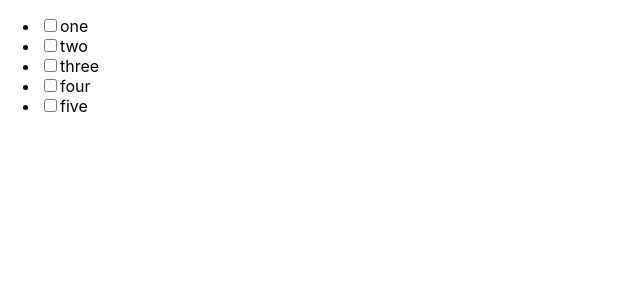
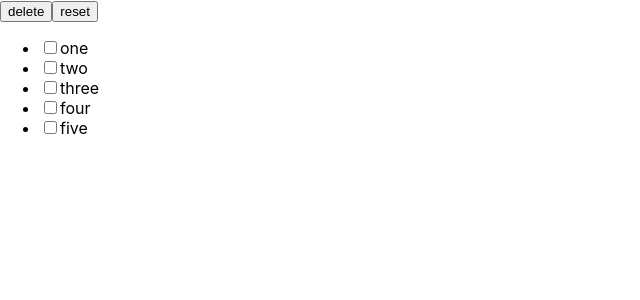
Before and after one commit to Anan014/AppleSeeds-React, a React (Create React App) app: page / in a window 1280 px wide. Shown: the top 300 px of the page, without its empty margins (0-640 px from the left). Built offline with nearby package versions, Linux system fonts and the light colour scheme.

Commit message:
ex18.4 done

```diff
--- /dev/null
+++ b/src/components/17.React_Function_Components/18.4-MarkingAndDeleting/Button.jsx
@@ -0,0 +1,16 @@
+import React from 'react';
+
+function Button({value,handelOnClick}) {
+
+    return (
+        <div>
+            <input
+            type="button"
+            onClick={handelOnClick}
+            value={value}
+            />
+        </div>
+    );
+}
+
+export default Button;
--- a/src/components/17.React_Function_Components/18.4-MarkingAndDeleting/Index18D4.jsx
+++ b/src/components/17.React_Function_Components/18.4-MarkingAndDeleting/Index18D4.jsx
@@ -1,4 +1,5 @@
-import React, { useState, useEffect } from 'react';
+import React, { useState } from 'react';
+import Button from './Button';
 
 function Index18D4() {
     const array = ["one", "two", "three", "four", "five"];
@@ -7,11 +8,12 @@ function Index18D4() {
             {
                 text: text,
                 isChecked: false,
+                display: false,
             }
         )
     }));
 
-function handelChange (text) {
+    function handelChange(text) {
         const copyCheckboxes = [...checkboxes];
         const result = copyCheckboxes.find(checkbox => {
             return checkbox.text === text;
@@ -20,12 +22,45 @@ function handelChange (text) {
         setCheckboxes(copyCheckboxes);
     }
 
+    function handelOnClick(event) {
+        const copyCheckboxes = [...checkboxes];
+        if (event.target.value === 'delete') {
+            copyCheckboxes.forEach(checkbox => {
+                checkbox.isChecked ? checkbox.display = true : checkbox.display = false;
+                checkbox.isChecked = false;
+                console.log(checkbox);
+            });
+            setCheckboxes(copyCheckboxes);
+        } else if (event.target.value === 'reset') {
+            copyCheckboxes.forEach(checkbox => {
+                checkbox.display = false;
+                checkbox.isChecked = false;
+            });
+            setCheckboxes(copyCheckboxes);
+            console.log(checkboxes);
+        }
+    }
+
     return (
         <div>
+            <div style={{ display: 'flex' }}>
+                <Button
+                    value="delete"
+                    handelOnClick={(event) => handelOnClick(event)}
+                />
+
+                <Button
+                    value="reset"
+                    handelOnClick={(event) => handelOnClick(event)}
+                />
+            </div>
+
             <ul>
                 {checkboxes.map(checkbox => {
                     return (
-                        <li key={checkbox.text}>
+                        <li key={checkbox.text}
+                            style={{ display: checkbox.display ? "none" : "" }}
+                        >
                             <input
                                 type="checkbox"
                                 defaultChecked={checkbox.isChecked}
```
Lines whose indentation alone changed are shown as unchanged.
